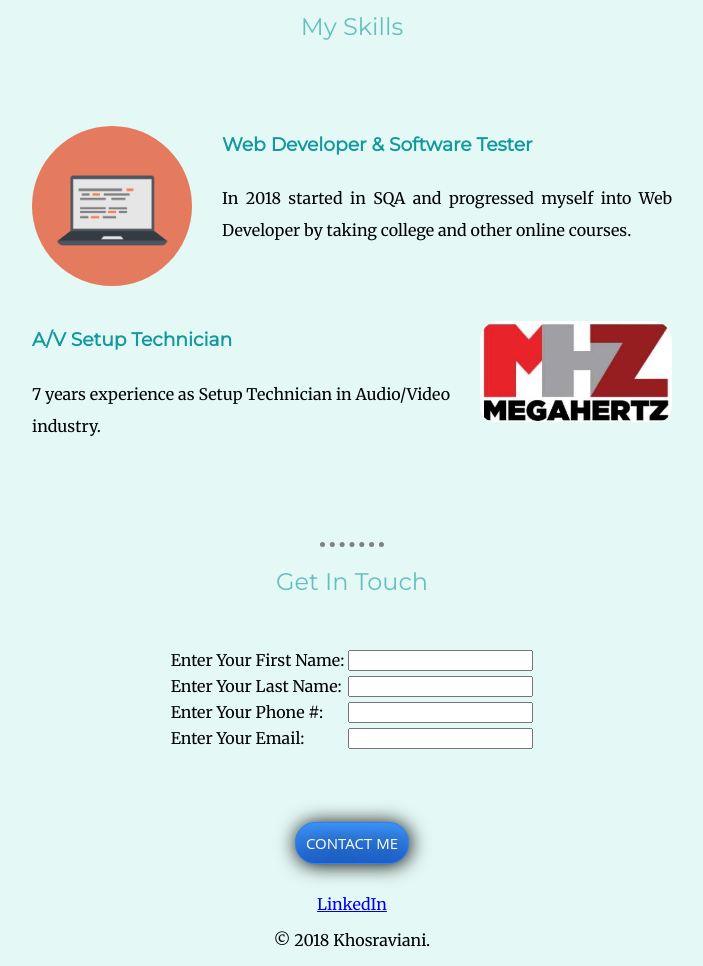
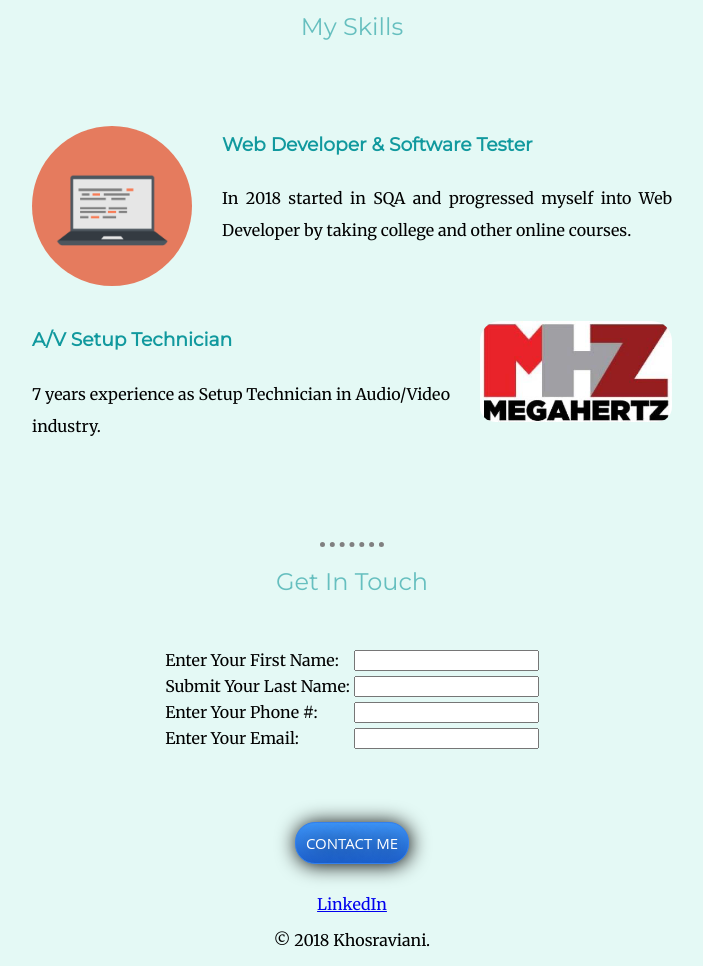
Before and after one commit to akhosrsh/MySite, a plain HTML site: page index.html in a window 1280 px wide. Shown: the part 1090-2056 px from the top of the page, without its empty margins (288-991 px from the left). Drawn offline with Linux system fonts and the light colour scheme.

Commit message:
new change

```diff
--- a/index.html
+++ b/index.html
@@ -48,7 +48,7 @@
           <td><input type="text" name="First Name" value=""></td>
         </tr>
         <tr>
-          <td><label> Enter Your Last Name:</label></td>
+          <td><label> Submit Your Last Name:</label></td>
           <td><input type="text" name="Last Name" value=""></td>
         </tr>
         <tr>
```
